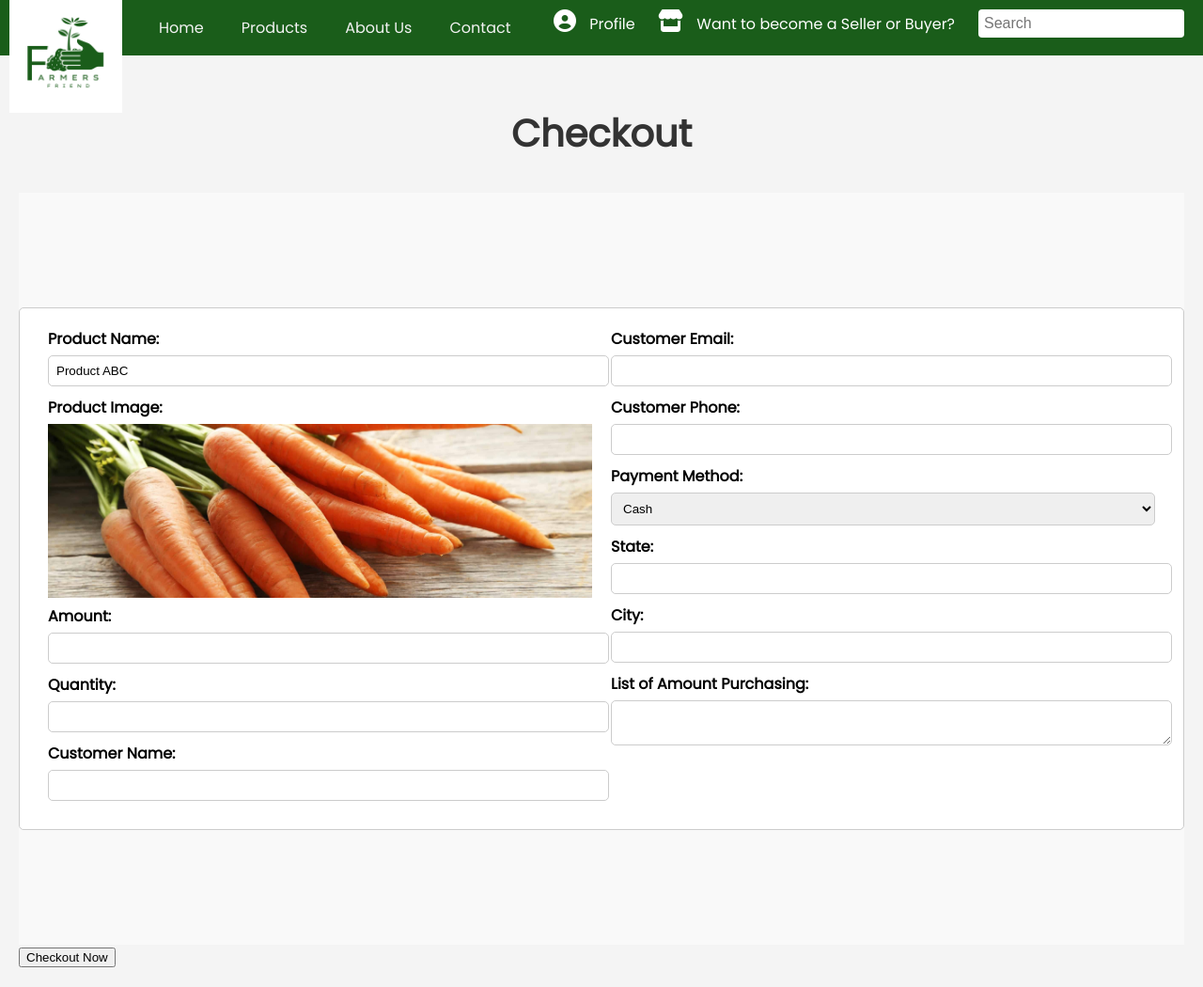
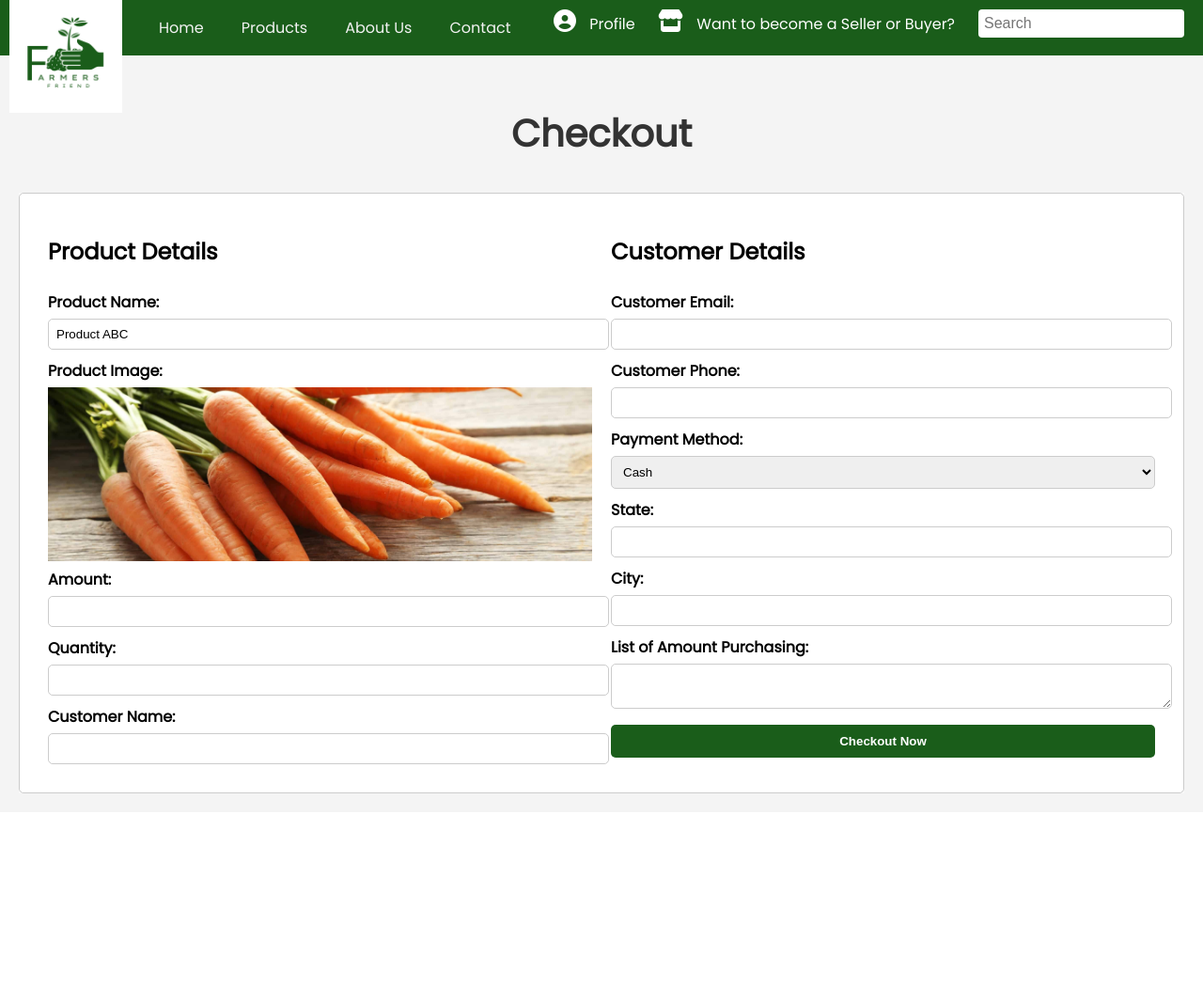
Before and after one commit to zahabiyam/fyp24, a Flask app: page /checkout in a window 1280 px wide. Shown: the whole page at 94% size. After the commit the page ends 844 px from the top, so only its background shows below. Run offline with Flask 3, Linux system fonts and the light colour scheme; some libraries are stand-ins or nearby versions.

Commit message:
add css to checkoutpage

```diff
--- a/static/css/style.css
+++ b/static/css/style.css
@@ -608,7 +608,6 @@ button#add-to-cart:hover {
     display: flex;
     justify-content: center;
     align-items: center;
-    height: 100vh;
     background-color: #f9f9f9;
 }
 
@@ -650,3 +649,20 @@ button#add-to-cart:hover {
     border-radius: 5px;
     margin-bottom: 10px;
 }
+.checkout-form button{
+        width: 100%;
+        padding: 10px;
+        border: none;
+        border-radius: 5px;
+        background-color: #1A5D1A;
+        color: #fff;
+        cursor: pointer;
+        font-weight: bold;
+}
+.checkout-form button:hover{
+    background-color: #155512;
+
+}
+.checkout-form h3{
+    font-size: 1.5em;
+}
--- a/templates/checkout.html
+++ b/templates/checkout.html
@@ -49,6 +49,7 @@
             <div class="checkout-form">
 
                 <div class="form-column">
+                    <h3>Product Details</h3>
                     <label for="product-name">Product Name:</label>
                     <input type="text" id="product-name" name="product-name" value="Product ABC" readonly>
                     <label for="product-image">Product Image:</label>
@@ -61,6 +62,7 @@
                     <input type="text" id="customer-name" name="customer-name" required>
                 </div>
                 <div class="form-column">
+                    <h3>Customer Details</h3>
                     <label for="customer-email">Customer Email:</label>
                     <input type="email" id="customer-email" name="customer-email" required>
                     <label for="customer-phone">Customer Phone:</label>
@@ -76,10 +78,10 @@
                     <input type="text" id="city" name="city" required>
                     <label for="purchased-items">List of Amount Purchasing:</label>
                     <textarea id="purchased-items" name="purchased-items" required></textarea>
+                    <button type="submit">Checkout Now</button>
                 </div>
             </div>
         </div>
-        <button type="submit">Checkout Now</button>
     </div>
 </body>
 <script src="{{ url_for('static', filename='js') }}/script.js"></script>
```
